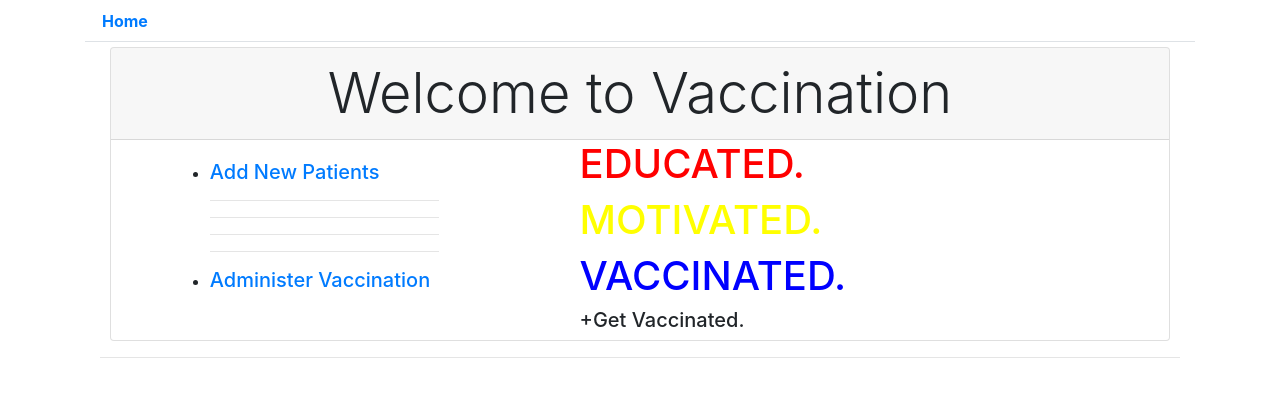
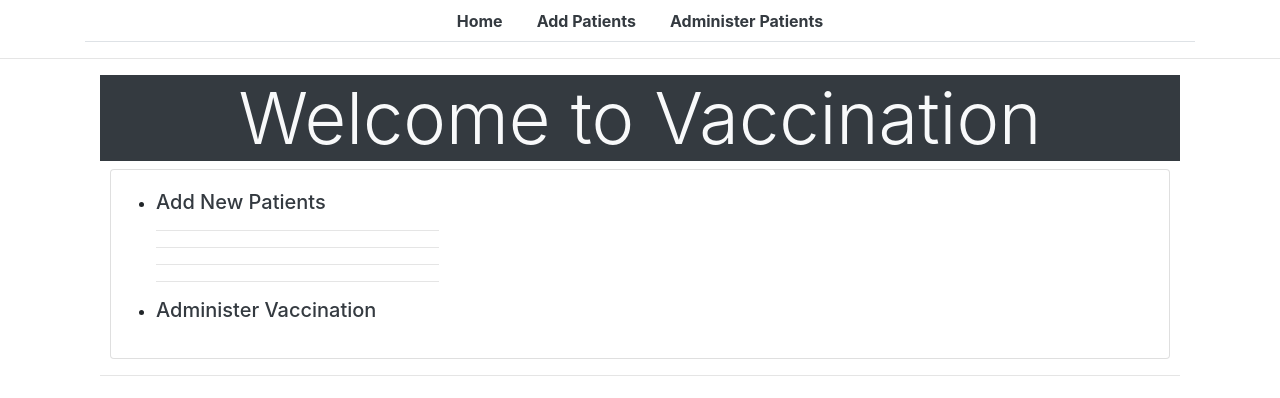
Before and after one commit to Rutuja-coder08/Vaccination-app, a React (Create React App) app: page / in a window 1280 px wide. Shown: the top 398 px of the page. Built offline with nearby package versions, Linux system fonts and the light colour scheme.

Commit message:
Final Done

```diff
--- a/src/App.tsx
+++ b/src/App.tsx
@@ -21,7 +21,7 @@ function App() {
       <div className="container">
         <Header />
       </div>
-
+    <hr></hr>
     <div className="container">
     <Switch>
 
--- a/src/Components/AdministerPatients/AddAdministerPatient/AddAdministerPatient.tsx
+++ b/src/Components/AdministerPatients/AddAdministerPatient/AddAdministerPatient.tsx
@@ -91,7 +91,7 @@ const AddAdministerPatient: React.FC<{ onAddData: () => void }> = (props) => {
         setAdministerPatientState({ ...administerPatientState, dateofbirth: event.target.value })
     }
 
-    const vaccinationChangeHandler: React.ChangeEventHandler<HTMLInputElement> = event => {
+    const vaccinationChangeHandler: React.ChangeEventHandler<HTMLSelectElement> = event => {
         setAdministerPatientState({ ...administerPatientState, vaccination: event.target.value })
     }
 
@@ -118,15 +118,17 @@ const AddAdministerPatient: React.FC<{ onAddData: () => void }> = (props) => {
     // }
 
     return (
-        <div className="row">
+        <div className="container">
+             <div className="col-12">
+      <h3 className="text-center rounded border border-secondary text-light bg-dark"> Administer Vaccination</h3>
+      </div>
+      <hr></hr>
             <div className="col-12 card">
-                <div className="card-header" >
-                    <h2 className="text-center"> Administer Vaccination for Patients </h2>
-                </div>
                 <form>
 
-                    <label htmlFor="nameofthepatient" className="font-weight-bold"> Name of the Patient</label>
+                    <label htmlFor="nameofthepatient" className="font-weight-bold"> * Name of the Patient</label>
                     <select name="nameofthepatient" className="form-control" onChange={nameofthepatientChangeHandler}>
+                    <option value="">Select Patient Name</option>
                         {data && data.patients && data.patients.map((patient: any) => (
                             <option key={patient.id} value={patient.patientname}>
                                 {patient.patientname}
@@ -135,8 +137,9 @@ const AddAdministerPatient: React.FC<{ onAddData: () => void }> = (props) => {
                     </select>
 
 
-                    <label htmlFor="dateofbirth" className="font-weight-bold">Date of Birth</label>
+                    <label htmlFor="dateofbirth" className="font-weight-bold"> * Date of Birth</label>
                     <select name="dateofbirth" className="form-control" onChange={dateofbirthChangeHandler}>
+                    <option value="">Select DOB</option>
                         {data && data.patients && data.patients.map((patient: any) => (
                             <option key={patient.id} value={patient.dateofbirth}>
                                 {patient.dateofbirth}
@@ -145,12 +148,14 @@ const AddAdministerPatient: React.FC<{ onAddData: () => void }> = (props) => {
                     </select>
 
                     <label htmlFor="vaccination" className="font-weight-bold">Vaccination</label>
-                    <input type="text" name="vaccination" className="form-control" value={administerPatientState.vaccination} onChange={vaccinationChangeHandler} />
+                    {/* <input type="text" name="vaccination" className="form-control" value={administerPatientState.vaccination} onChange={vaccinationChangeHandler} /> */}
 
-                    {/* <select name="vaccination" className="form-control" onChange = { () => vaccinationChangeHandler}>
-                        <option value="1stdose">1st Dose</option>
-                        <option value="2nddose">2nd Dose</option>
-                    </select> */}
+                    <select name="vaccination" className="form-control" onChange = {vaccinationChangeHandler}>
+                    <option value="">Select Dose</option>
+                        <option value="1st dose">1st Dose</option>
+                        <option value="2nd dose">2nd Dose</option>
+                        <option value="Booster Dose">Booster Dose</option>
+                    </select>
 
                     <label htmlFor="dateadministered" className="font-weight-bold">Date Administered</label>
                     <input type="date" name="dateadministered" className="form-control" value={administerPatientState.dateadministered} max="2022-05-05" min="2020-01-01" onChange={dateadministeredChangeHandler} />
@@ -162,8 +167,8 @@ const AddAdministerPatient: React.FC<{ onAddData: () => void }> = (props) => {
                     <input type="text" name="givenat" className="form-control" value={administerPatientState.givenat} onChange={givenatChangeHandler} />
 
                     <br />
-                    <button className="btn btn-success" onClick={createAdministerPatientHandler}>Administer Patient</button>
-                    <button className="btn btn-danger offset-1" onClick={() => history.push('/')} >Cancel</button>
+                    <button className="btn bg-dark text-white" onClick={createAdministerPatientHandler}>Administer Patient</button>
+                    <button className="btn bg-dark text-white offset-1" onClick={() => history.push('/')} >Cancel</button>
 
                 </form>
 
--- a/src/Components/AdministerPatients/AdministerPatientCard/AdministerPatientCard.tsx
+++ b/src/Components/AdministerPatients/AdministerPatientCard/AdministerPatientCard.tsx
@@ -25,8 +25,8 @@ const AdministerPatientCard = () => {
         { data && data.administerPatients && data.administerPatients.map((administerPatient: any) => (
           <Card className="col-md-4 card" style={{ border: "1px black solid" }}>
             <Card.Header
-              className="text-center"
-              style={{ border: "1px black solid", margin: "5px", color:"Highlight"}}
+              className="text-center rounded border border-secondary text-light bg-dark"
+              style={{ border: "1px dark solid", margin: "5px"}}
             >
               Vaccination Card
             </Card.Header>
--- a/src/Components/AdministerPatients/AdministerPatients.tsx
+++ b/src/Components/AdministerPatients/AdministerPatients.tsx
@@ -32,7 +32,7 @@ const AdministerPatients = () => {
     <div className="row">
       <div className="col-6 offset-3">
         <div className='text-center'>
-        <button className='btn btn-primary' onClick={() => setShowForm(!showForm)}>
+        <button className='btn btn-secondary' onClick={() => setShowForm(!showForm)}>
           {showForm ? 'Hide Form' : 'Show Form'}
         </button>
         </div>
--- a/src/Components/Header/Header.tsx
+++ b/src/Components/Header/Header.tsx
@@ -1,24 +1,26 @@
-import React from 'react';
-import { NavLink } from 'react-router-dom';
+import React from "react";
+import { Container, Navbar } from "react-bootstrap";
+import { NavLink } from "react-router-dom";
 
 const Header = () => {
   return (
+
     <header>
         <nav>
-                <ul className='nav nav-tabs'>
+            <ul className='nav nav-tabs justify-content-center'>
                 <li className='nav-item'>
-                        <NavLink activeClassName='active' to="/home" className='nav-link font-weight-bold'>Home</NavLink>
-                    </li>
-                    {/* <li className='nav-item'>
-                        <NavLink activeClassName='active' to="/patients" className='nav-link'>Add Patients</NavLink>
+                    <NavLink  activeClassName='active' to="/home" className='nav-link font-weight-bold text-dark'>Home</NavLink>
                 </li>
                 <li className='nav-item'>
-                        <NavLink activeClassName='active' to="/administerPatients" className='nav-link'>Administer Patients</NavLink>
-                    </li> */}
+                    <NavLink  activeClassName='active' to="/patients" className='nav-link font-weight-bold text-dark'>Add Patients</NavLink>
+                </li>
+                <li className='nav-item'>
+                    <NavLink   activeClassName='active' to="/administerPatients" className='nav-link font-weight-bold text-dark'>Administer Patients</NavLink>
+                </li>
             </ul>
         </nav>
     </header>
-    )
-}
+  );
+};
 
 export default Header;
--- a/src/Components/HomePage/Caption.tsx
+++ /dev/null
@@ -1,14 +0,0 @@
-const Caption = () => {
-  return (
-    <div className="row">
-        <div className="offset-4">
-          <h1 style={{ color: "red" }}>EDUCATED.</h1>
-          <h1 style={{ color: "yellow" }}>MOTIVATED.</h1>
-          <h1 style={{ color: "blue" }}>VACCINATED.</h1>
-          <h5>+Get Vaccinated.</h5>
-        </div>
-    </div>
-  );
-};
-
-export default Caption;
--- a/src/Components/HomePage/HomePage.tsx
+++ b/src/Components/HomePage/HomePage.tsx
@@ -1,37 +1,37 @@
 import { Link } from "react-router-dom";
-import Caption from "./Caption";
+
 const HomePage = () => {
 
   return (
     <div className="container">
+       <h1 className="display-3 text-center text-light bg-dark">
+          Welcome to Vaccination
+        </h1>
       <div className="card">
-            <h1 className="display-4 text-center card-header">Welcome to Vaccination</h1>
         <div className="row">
           <div className="col-4 card-body">
-                    <ul className="offset-2">
+            <ul>
               <li>
-                            <Link  to="/patients"><h5>Add New Patients</h5></Link>
+                <Link to="/patients">
+                  <h5 className="text-dark">Add New Patients</h5>
+                </Link>
               </li>
-                        <hr/>
-                        <hr/>
-                        <hr/>
-                        <hr/>
+              <hr />
+              <hr />
+              <hr />
+              <hr />
               <li>
-                            <Link  to="/administerPatients"><h5>Administer Vaccination</h5></Link>
+                <Link to="/administerPatients">
+                  <h5 className="text-dark">Administer Vaccination</h5>
+                </Link>
               </li>
             </ul>
           </div>
-                <div className="col-4">
-                 <Caption/>
         </div>
       </div>
+      <hr />
     </div>
-        <hr/>
-      </div>
-
-
-    )
-
-}
+  );
+};
 
 export default HomePage;
--- a/src/Components/Patients/AddPatients/AddPatients.tsx
+++ b/src/Components/Patients/AddPatients/AddPatients.tsx
@@ -139,16 +139,12 @@ const AddPatient: React.FC<{ onAddData: () => void }> = (props) => {
   // if(loading) return <h4> Loading... </h4>
 
   return (
-    <div className="row">
-      {/* <div className="col-12 card">
-            <h2 className="offset-3 card-header"> Add New Patients </h2>
-            <br/>
-            </div> */}
-
-      <div className="col-12 card">
-        <div className="card-header">
-          <h2 className="text-center"> Add New Patients </h2>
-        </div>
+    <div className="container">
+      <div className="col-12">
+      <h3 className="text-center rounded border border-secondary text-light bg-dark"> Add New Patients </h3>
+      </div>
+      <hr></hr>
+        <div className="col-12 card">
         <form>
           <label htmlFor="patientname" className="font-weight-bold">
             * Patient Name
@@ -183,8 +179,10 @@ const AddPatient: React.FC<{ onAddData: () => void }> = (props) => {
             value={patientState.gender}
             onChange={genderChangeHandler}
           >
-            <option value="MALE">Male</option>
-            <option value="FEMALE">Female</option>
+            <option value="">Select One Option</option>
+            <option value="Male">Male</option>
+            <option value="Female">Female</option>
+            <option value="Other">Other</option>
           </select>
 
           <label htmlFor="placeofbirth" className="font-weight-bold">
@@ -209,6 +207,7 @@ const AddPatient: React.FC<{ onAddData: () => void }> = (props) => {
             value={patientState.bloodgroup}
             onChange={bloodgroupChangeHandler}
           >
+             <option value="">Select One Option</option>
             <option value="A+">A+</option>
             <option value="B+">B+</option>
             <option value="AB+">AB+</option>
@@ -243,16 +242,17 @@ const AddPatient: React.FC<{ onAddData: () => void }> = (props) => {
 
           <br />
 
-          <button className="btn btn-success" onClick={createPatientHandler}>
+          <button className="btn bg-dark text-white"  onClick={createPatientHandler}>
             Create New Patient
           </button>
           <button
-            className="btn btn-danger offset-1"
+            className="btn bg-dark text-white offset-1"
             onClick={() => history.push("/")}
           >
             Cancel
           </button>
         </form>
+
         {Pdata && <p>Patient Created Successfully</p>}
       </div>
     </div>
--- a/src/Components/Patients/Patients.tsx
+++ b/src/Components/Patients/Patients.tsx
@@ -21,7 +21,7 @@ const Patients = () => {
     <div className="row">
         <div className="col-6 offset-3">
             <div className='text-center'>
-        <button className='btn btn-primary' onClick={() => setShowForm(!showForm)}>
+        <button className='btn btn-secondary' onClick={() => setShowForm(!showForm)}>
             {showForm ? 'Close Form' : 'Add Form'}
         </button>
         </div>
```
Also changed, not shown: src/Components/HomePage/HomePage.css (added). Lines whose indentation alone changed are shown as unchanged.
